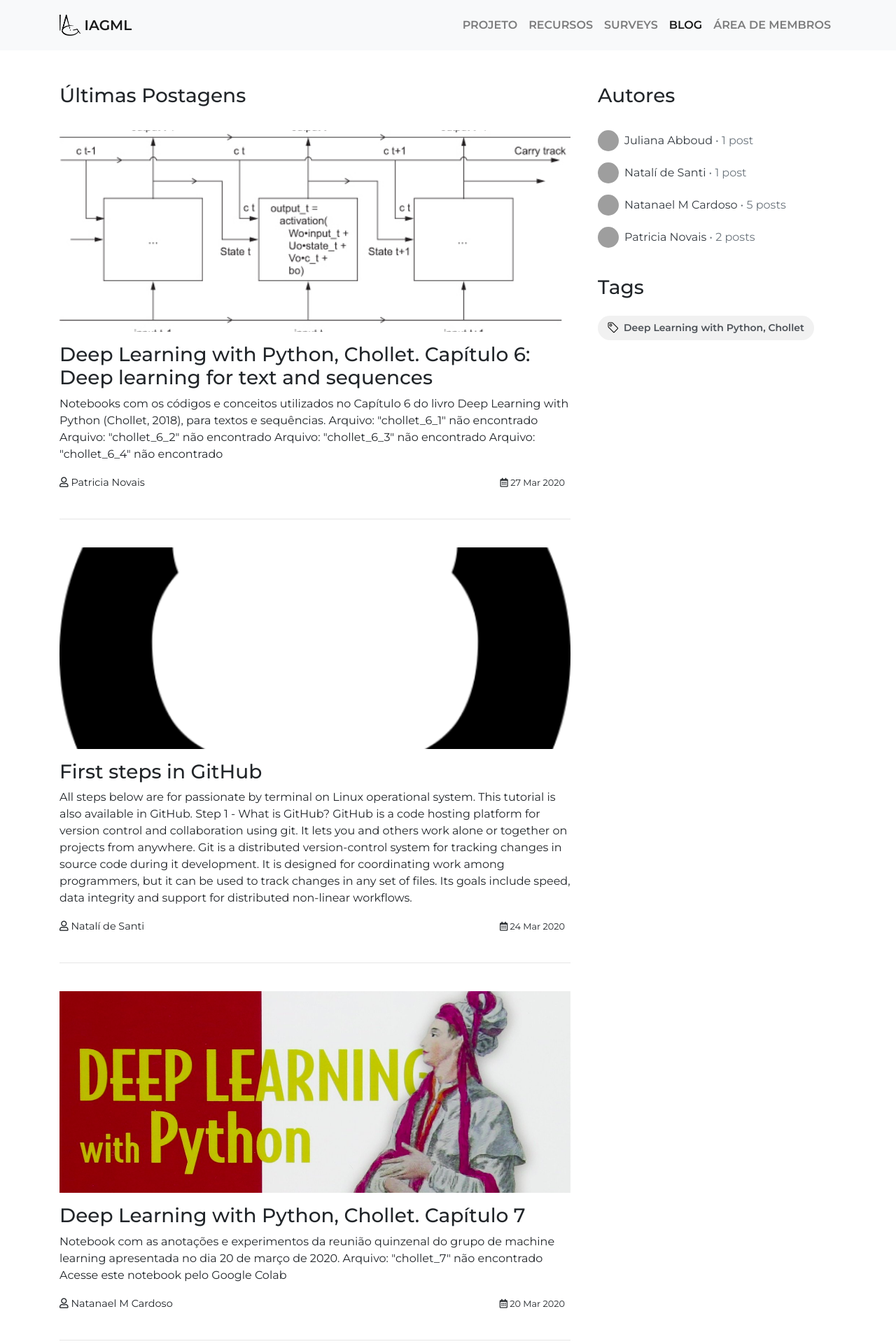
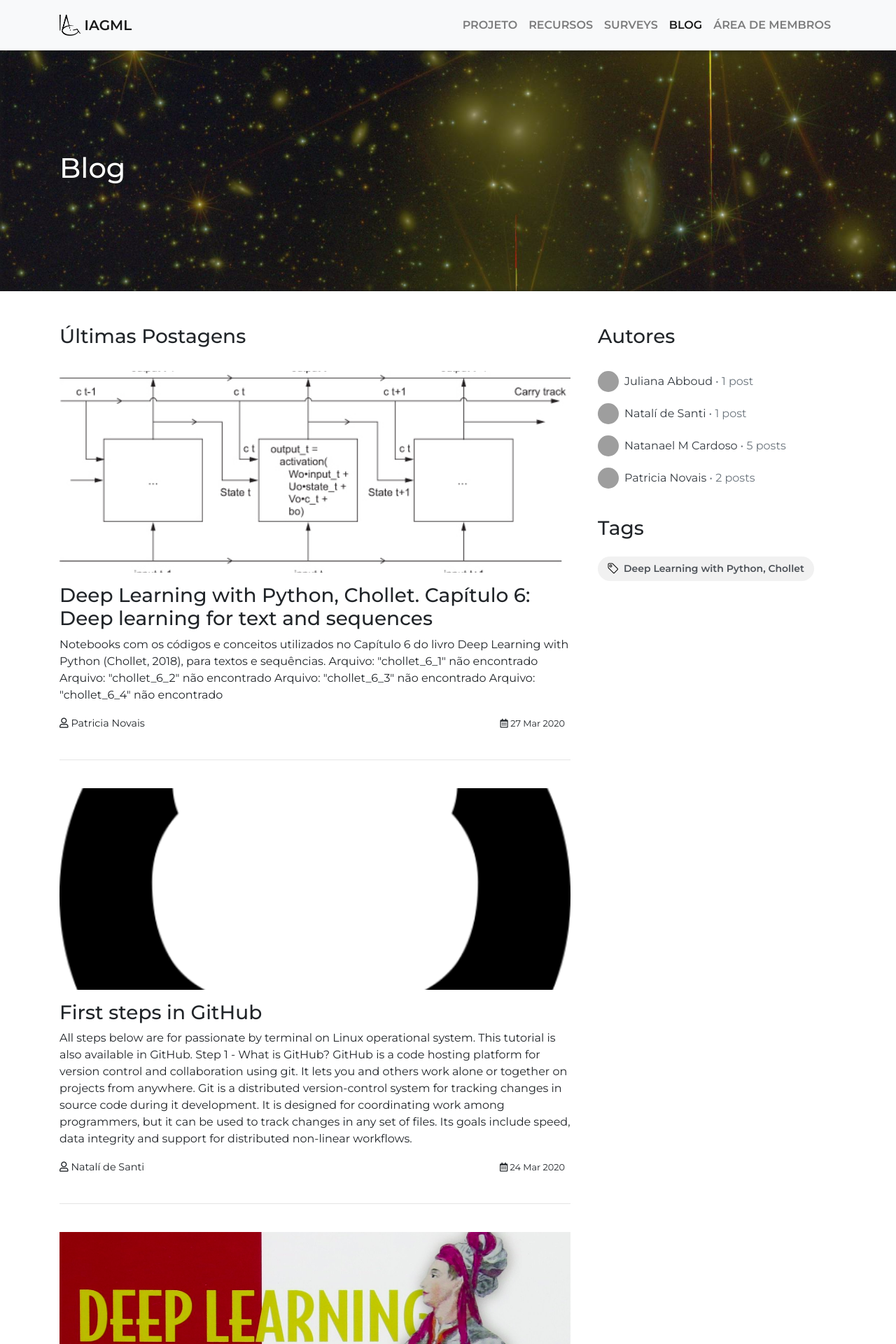
Before and after one commit to iagml/website, a Jekyll site: the page built from blog/index.html, in a window 1280 px wide. Shown: the top 1920 px of the page at 70% size. Built offline with Jekyll 4.4.1, drawn with Linux system fonts in a browser that asks for light colours; the list of posts is cut into pages by our own code; grey boxes are pictures that could not be loaded.

Commit message:
incluindo cabeçalho com imagem no blog

```diff
--- a/_layouts/blog.html
+++ b/_layouts/blog.html
@@ -1,6 +1,8 @@
 ---
 layout: default
 ---
+
+{% include header.html image="/assets/uploads/blog-bg.jpg" title="Blog" %}
 
 <div class="container py-5">
   <div class="row">
```
Also changed, not shown: assets/uploads/blog-bg.jpg (added).
